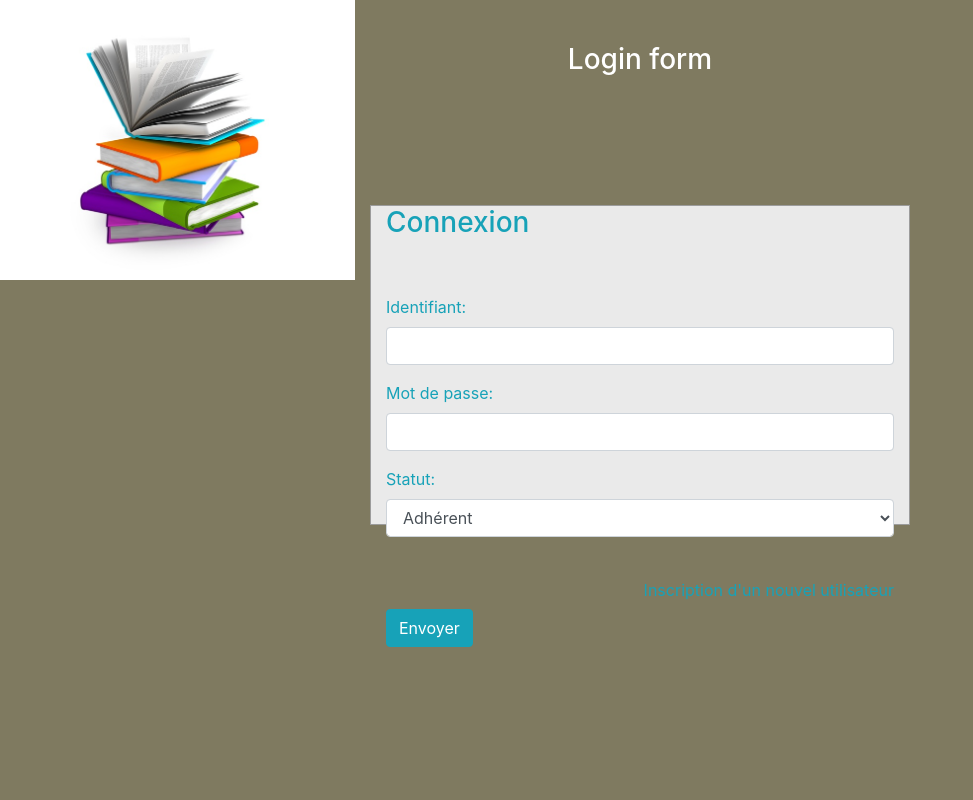
After one commit to chrisalexlegoff/bibliotheque, a PHP site: page /Git/login.html in a window 1280 px wide. The commit adds this page. Shown: the whole page, without its empty margins (0-973 px from the left). Run offline with PHP 8.4, Linux system fonts and the light colour scheme; some libraries are stand-ins or nearby versions.

Commit message:
maj germaine

```diff
--- a/front/ListeCustomer.php
+++ b/front/ListeCustomer.php
@@ -78,7 +78,7 @@
     require_once "../services/dao/CustomerDao.php";
     require_once "../services/dto/Customer.php";
     $customerDao = new CustomerDao();
-    $customers = $customerDao->getAllCustomers();
+    $customers = $customerDao->getAll();
     ?>
     <div>
         <h2>Liste Customers : </h2>
--- /dev/null
+++ b/front/css/login.css
@@ -0,0 +1,22 @@
+body {
+    margin: 0;
+    padding: 0;
+
+    height: 100vh;
+    background-color: hsla(50, 33%, 25%, .75);
+  }
+  #login .container #login-row #login-column #login-box {
+    margin-top: 120px;
+    max-width: 600px;
+    height: 320px;
+    border: 1px solid #9C9C9C;
+    background-color: #EAEAEA;
+  }
+  #login .container #login-row #login-column #login-box #login-form {
+    padding: 20px text-align:center;
+  }
+  #login .container #login-row #login-column #login-box #login-form #register-link {
+    margin-top: -85px;
+
+
+  }
--- /dev/null
+++ b/front/login.html
@@ -0,0 +1,49 @@
+<link href="//maxcdn.bootstrapcdn.com/bootstrap/4.1.1/css/bootstrap.min.css" rel="stylesheet" id="bootstrap-css">
+<script src="//maxcdn.bootstrapcdn.com/bootstrap/4.1.1/js/bootstrap.min.js"></script>
+<script src="//cdnjs.cloudflare.com/ajax/libs/jquery/3.2.1/jquery.min.js"></script>
+
+
+<meta charset="UTF-8">
+<link type="text/css" rel="stylesheet" href="/css/login.css">
+
+<body>
+    <div class="header" id="myHeader" style="margin-bottom: -565px;">
+            <img style="height: 280px; padding-top: 0px; margin-right: 0px; border-top-width: 0px;" alt="" src="pile-de-livres.jpg">
+          </div>
+        <img style="height: 280px; padding-top: 0px; margin-right: 0px; border-top-width: 0px;" alt="" src="pile-de-livres.jpg">
+      </div>
+
+    <div id="login">
+        <h3 class="text-center text-white pt-5">Login form</h3>
+        <div class="container">
+            <div id="login-row" class="row justify-content-center align-items-center">
+                <div id="login-column" class="col-md-6">
+                    <div id="login-box" class="col-md-12">
+                        <form id="login-form" class="form" action="" method="post">
+                            <h3 class="text text-info">Connexion</h3><br><br>
+                            <div class="form-group">
+                                <label for="identifiant" class="text-info">Identifiant:</label><br>
+                                <input type="text" name="identifiant " id="identifiant " class="form-control">
+                            </div>
+                            <div class="form-group">
+                                <label for="password" class="text-info">Mot de passe:</label><br>
+                                <input type="text" name="password" id="password" class="form-control">
+                            </div>
+                            <div class="form-group">
+                                     <label for="statut:" class="text-info"> Statut:</label><br>
+                                    <select name="statut" id="statut" class="form-control">
+                                        <option value="adherent">Adhérent<option>
+                                        <option value="employer">Employé<option>
+                                    </select> <br/> <br/> <br/>
+                                <input type="submit" name="submit" class="btn btn-info btn-md" value="Envoyer">
+                            </div>
+                            <div id="register-link" class="text-right">
+                                <a href="#" class="text-info">Inscription d'un nouvel utilisateur</a>
+                            </div>
+                        </form>
+                    </div>
+                </div>
+            </div>
+        </div>
+    </div>
+</body>
```
Also changed, not shown: front/pile-de-livres.jpg (added).
